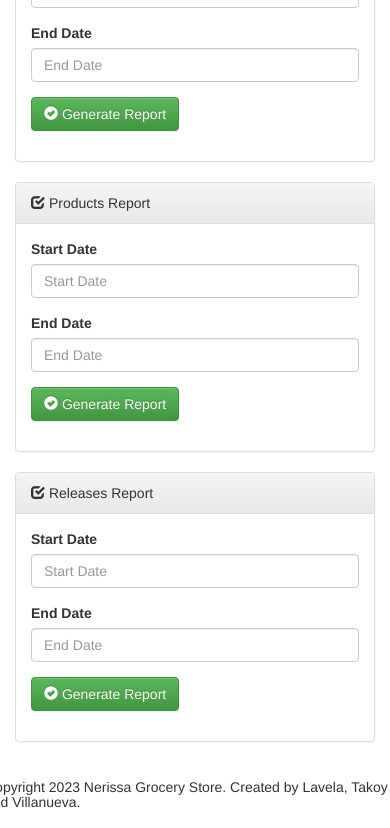
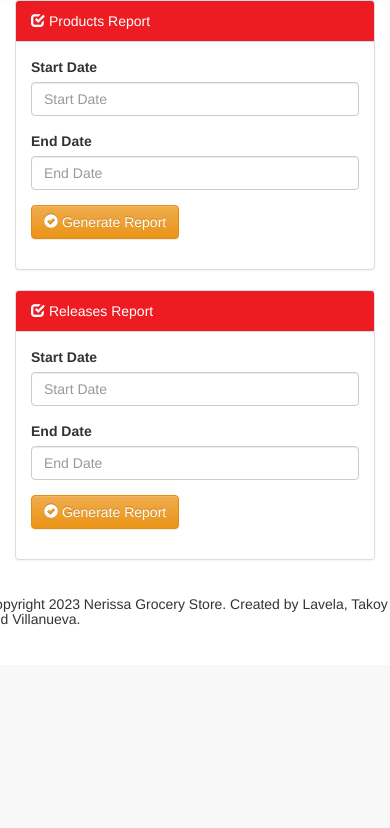
Before and after one commit to tristanjayvirtudazo/grocery, a PHP site: page /report.php in a window 390 px wide. Shown: the part 179-1007 px from the top of the page. After the commit the page ends 804 px from the top, so only its background shows below. Run offline with PHP 8.4, Linux system fonts and the light colour scheme; a user stored in the database is signed in; data that the repository does not hold is empty; some libraries are stand-ins or nearby versions.

Commit message:
style: :art: change color and logo

```diff
--- a/categories.php
+++ b/categories.php
@@ -10,7 +10,7 @@
 		</ol>
 
 		<div class="panel panel-default">
-			<div class="panel-heading">
+			<div class="panel-heading" style="background:#ed1c23; color: white;">
 				<div class="page-heading"> <i class="glyphicon glyphicon-edit"></i> Manage Categories</div>
 			</div> <!-- /panel-heading -->
 			<div class="panel-body">
@@ -18,7 +18,7 @@
 				<div class="remove-messages"></div>
 
 				<div class="div-action pull pull-right" style="padding-bottom:20px;">
-					<button class="btn btn-default button1" data-toggle="modal" id="addCategoriesModalBtn" data-target="#addCategoriesModal"> <i class="glyphicon glyphicon-plus-sign"></i> Add Categories </button>
+					<button class="btn btn-warning button1" data-toggle="modal" id="addCategoriesModalBtn" data-target="#addCategoriesModal"> <i class="glyphicon glyphicon-plus-sign"></i> Add Categories </button>
 				</div> <!-- /div-action -->
 
 				<table class="table" id="manageCategoriesTable">
--- a/expiredProducts.php
+++ b/expiredProducts.php
@@ -38,7 +38,7 @@
 
 <div class="row" id="expiryTable">
 	<div class="panel panel-default">
-			<div class="panel-heading">
+		<div class="panel-heading" style="background:#ed1c23; color: white;">
 			<div class="page-heading"> <i class="glyphicon glyphicon-edit"></i> Expired / Expiring Products</div>
 		</div> <!-- /panel-heading -->
 		<div class="panel-body">
@@ -92,7 +92,7 @@
 <!-- /categories brand -->
 
 <!-- Edit dialouge -->
-<div class="modal fade" id="editDialog" tabindex="-1" role="dialog" >
+<div class="modal fade" id="editDialog" tabindex="-1" role="dialog">
 	<div class="modal-dialog">
 		<div class="modal-content">
 
--- a/includes/header.php
+++ b/includes/header.php
@@ -54,6 +54,7 @@ if ($result->num_rows > 0) {
 
 <!DOCTYPE html>
 <html>
+
 <head>
 	<!-- Tab Title -->
 	<title>Nerissa's Grocery Store's Inventory Management System</title>
@@ -90,10 +91,11 @@ if ($result->num_rows > 0) {
 
 </head>
 <!-- Whole Background Color -->
+
 <body style="background-color: #ffffff">
 
   <!-- Header BG Color -->
-	<nav class="navbar navbar-static-top" style="background-color: #00cc44">
+  <nav class="navbar navbar-static-top" style="background-color: #eda034;">
     <div class="container">
       <!-- Brand and toggle get grouped for better mobile display -->
       <div class="navbar-header">
@@ -103,7 +105,9 @@ if ($result->num_rows > 0) {
           <span class="icon-bar"></span>
           <span class="icon-bar"></span>
         </button>
-      <h4 class="navbar-brand" style="margin: 0;"><a  href="#" style="color: white;">Nerissa's Grocery Store (<?= $_SESSION['branch'] ?>)</a></h4>
+        <div>
+          <img style="padding: 15px" src="./assests/images/banner.png" width="200" alt="banner">
+        </div>
       </div>
 
     <!-- Collect the nav links, forms, and other content for toggling -->
--- a/login.php
+++ b/login.php
@@ -111,7 +111,7 @@ if ($_POST) {
 		<div class="row vertical">
 			<div class="col-md-6 col-md-offset-3">
 				<div class="panel panel-info">
-					<div class="panel-heading">
+					<div class="panel-heading" style="background:#ed1c23; color: white;">
 						<h1 class="panel-title text-center">Welcome to Nerissa's Grocery Store Inventory System <br> (<?= $selectedBranch ?>)</h1>
 					</div>
 					<div class="panel-body">
@@ -142,7 +142,7 @@ if ($_POST) {
 								</div>
 								<div class="form-group">
 									<div class="col-sm-offset-2 col-sm-6">
-										<button type="submit" name="login" id="login" class="btn btn-default"> <i class="glyphicon glyphicon-log-in"></i> Login</button>
+										<button type="submit" name="login" id="login" class="btn btn-warning"> <i class="glyphicon glyphicon-log-in"></i> Login</button>
 									</div>
 									<!-- <div class="col-sm-3">
 										<a href="" data-toggle="modal" id="addProductModalBtn" class="btn btn-default btn-primary" data-target="#addProductModal">Sign-Up</a>
--- a/report.php
+++ b/report.php
@@ -13,14 +13,14 @@ $sql = "SELECT * FROM product WHERE status = 1";
 $query = $connect->query($sql);
 $countProduct = $query->num_rows;
 
-if($role != 'admin'){
+if ($role != 'admin') {
 	$new_sql = "SELECT product.product_name, releases.total_released, releases.total_released_price, releases.release_date, brands.brand_name, categories.categories_name
 	FROM releases
 	INNER JOIN product ON product.product_id = releases.product_id
 	INNER JOIN brands ON brands.brand_id = releases.brand
 	INNER JOIN categories ON categories.categories_id = releases.category
 	WHERE releases.branch = '$branch'";
-}else{
+} else {
 	$new_sql = "SELECT product.product_name, releases.total_released, releases.total_released_price, releases.release_date, brands.brand_name, categories.categories_name
 	FROM releases
 	INNER JOIN product ON product.product_id = releases.product_id
@@ -39,10 +39,10 @@ $connect->close();
 ?>
 
 <div class="row">
-	<div class="col-md-4">
+	<div class="col-md-4 hidden">
 		<div class="panel panel-default">
 			<div class="panel-heading">
-				<i class="glyphicon glyphicon-check"></i>	Attendance Report
+				<i class="glyphicon glyphicon-check"></i> Attendance Report
 			</div>
 			<!-- /panel-heading -->
 			<div class="panel-body">
@@ -62,7 +62,7 @@ $connect->close();
 					</div>
 					<div class="form-group">
 						<div class="col-sm-offset-2 col-sm-10">
-				      <button type="submit" class="btn btn-success" id="generateReportBtn"> <i class="glyphicon glyphicon-ok-sign"></i> Generate Report</button>
+							<button type="submit" class="btn btn-warning" id="generateReportBtn"> <i class="glyphicon glyphicon-ok-sign"></i> Generate Report</button>
 						</div>
 					</div>
 				</form>
@@ -73,10 +73,10 @@ $connect->close();
 	</div>
 	<!-- /col-dm-12 -->
 
-	<div class="col-md-4">
+	<div class="col-md-6">
 		<div class="panel panel-default">
-			<div class="panel-heading">
-				<i class="glyphicon glyphicon-check"></i>	Products Report
+			<div class="panel-heading" style="background:#ed1c23; color: white;">
+				<i class="glyphicon glyphicon-check"></i> Products Report
 			</div>
 			<!-- /panel-heading -->
 			<div class="panel-body">
@@ -96,7 +96,7 @@ $connect->close();
 					</div>
 					<div class="form-group">
 						<div class="col-sm-offset-2 col-sm-10">
-				      <button type="submit" class="btn btn-success" id="generateReportBtn"> <i class="glyphicon glyphicon-ok-sign"></i> Generate Report</button>
+							<button type="submit" class="btn btn-warning" id="generateReportBtn"> <i class="glyphicon glyphicon-ok-sign"></i> Generate Report</button>
 						</div>
 					</div>
 				</form>
@@ -107,10 +107,10 @@ $connect->close();
 	</div>
 	<!-- /col-dm-12 -->
 
-	<div class="col-md-4">
+	<div class="col-md-6">
 		<div class="panel panel-default">
-			<div class="panel-heading">
-				<i class="glyphicon glyphicon-check"></i>	Releases Report
+			<div class="panel-heading" style="background:#ed1c23; color: white;">
+				<i class="glyphicon glyphicon-check"></i> Releases Report
 			</div>
 			<!-- /panel-heading -->
 			<div class="panel-body">
@@ -130,7 +130,7 @@ $connect->close();
 					</div>
 					<div class="form-group">
 						<div class="col-sm-offset-2 col-sm-10">
-				      <button type="submit" class="btn btn-success" id="generateReportBtn"> <i class="glyphicon glyphicon-ok-sign"></i> Generate Report</button>
+							<button type="submit" class="btn btn-warning" id="generateReportBtn"> <i class="glyphicon glyphicon-ok-sign"></i> Generate Report</button>
 						</div>
 					</div>
 				</form>
@@ -249,7 +249,7 @@ $connect->close();
 					<?php
 					echo "<tr>
 									<td colspan='6' class='text-center' style='font-weight: bold; font-size: 18px;'>Total</td>
-									<td>&#8369; ".revenueCount($second_query)."</td>
+									<td>&#8369; " . revenueCount($second_query) . "</td>
 								</tr>"
 					?>
 				</tbody>
--- a/users.php
+++ b/users.php
@@ -30,7 +30,7 @@ if (isset($_POST['createUser'])) {
 		</ol>
 
 		<div class="panel panel-default">
-			<div class="panel-heading">
+			<div class="panel-heading" style="background:#ed1c23; color: white;">
 				<div class="page-heading"> <i class="glyphicon glyphicon-edit"></i> Manage Users</div>
 			</div> <!-- /panel-heading -->
 			<div class="panel-body">
@@ -38,7 +38,7 @@ if (isset($_POST['createUser'])) {
 				<div class="remove-messages"></div>
 
 				<div class="div-action pull pull-right" style="padding-bottom:20px;">
-					<button class="btn btn-default button1" data-toggle="modal" id="addCategoriesModalBtn" data-target="#addProductModal"> <i class="glyphicon glyphicon-plus-sign"></i> Add User </button>
+					<button class="btn btn-warning button1" data-toggle="modal" id="addCategoriesModalBtn" data-target="#addProductModal"> <i class="glyphicon glyphicon-plus-sign"></i> Add User </button>
 				</div> <!-- /div-action -->
 
 				<table class="table" id="manageCategoriesTable">
```
Also changed, not shown: brand.php (+5 -5 lines), dashboard.php (+4 -4 lines), index.php (+9 -23 lines), product.php (+22 -22 lines), 1 other file. Lines whose indentation alone changed are shown as unchanged.
